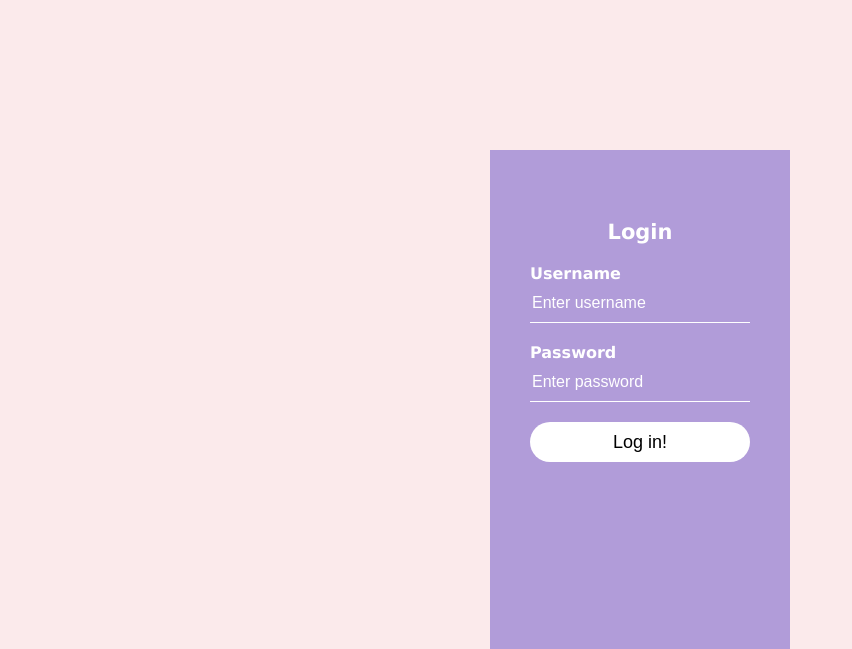
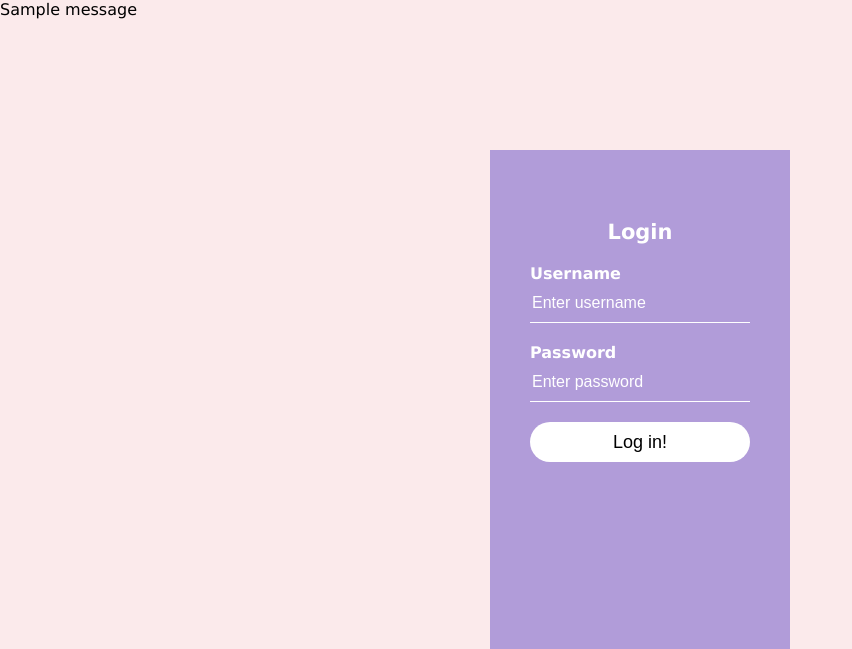
Before and after one commit to NgoHarrison/ListenUp, a Flask app: page /login_page in a window 1280 px wide. Shown: the top 649 px of the page, without its empty margins (0-852 px from the left). Run offline with Flask 2, Linux system fonts and the light colour scheme; one stand-in notice (Sample message) is shown; parts of the project's set-up code (start-up, migrations or seed data) failed here and were passed over; some libraries are stand-ins or nearby versions.

Commit message:
Update Login_Page.html
Added flash messaging for error in logging in

```diff
--- a/templates/Login_Page.html
+++ b/templates/Login_Page.html
@@ -77,6 +77,13 @@ p{
 <html>
 <head>
 <title>Log in</title>
+{% with messages = get_flashed_messages() %}
+  {% if messages %}
+    {% for message in messages %}
+      <div class="alert alert-{{ category }}">{{ message }}</div>
+    {% endfor %}
+  {% endif %}
+{% endwith %}
 <body>
 <div class = "container">
   <h1>Login</h1>
```
